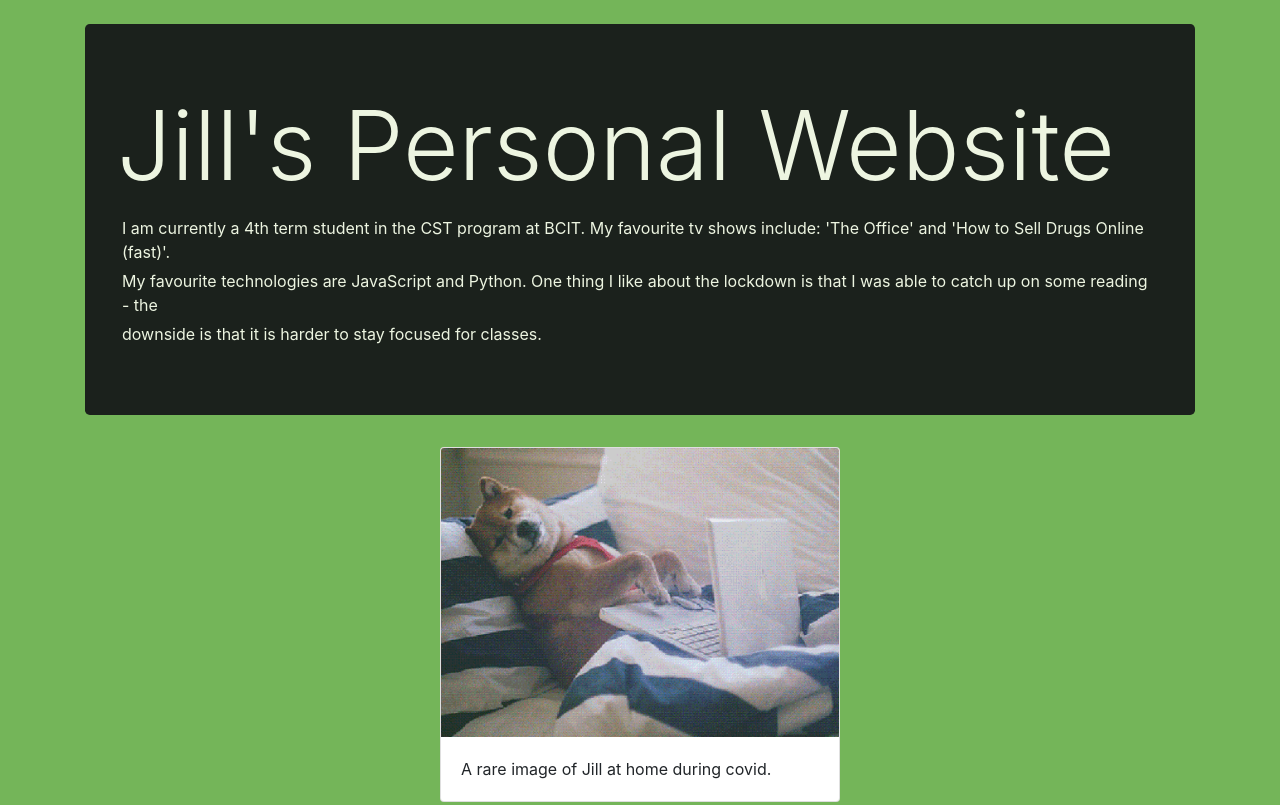
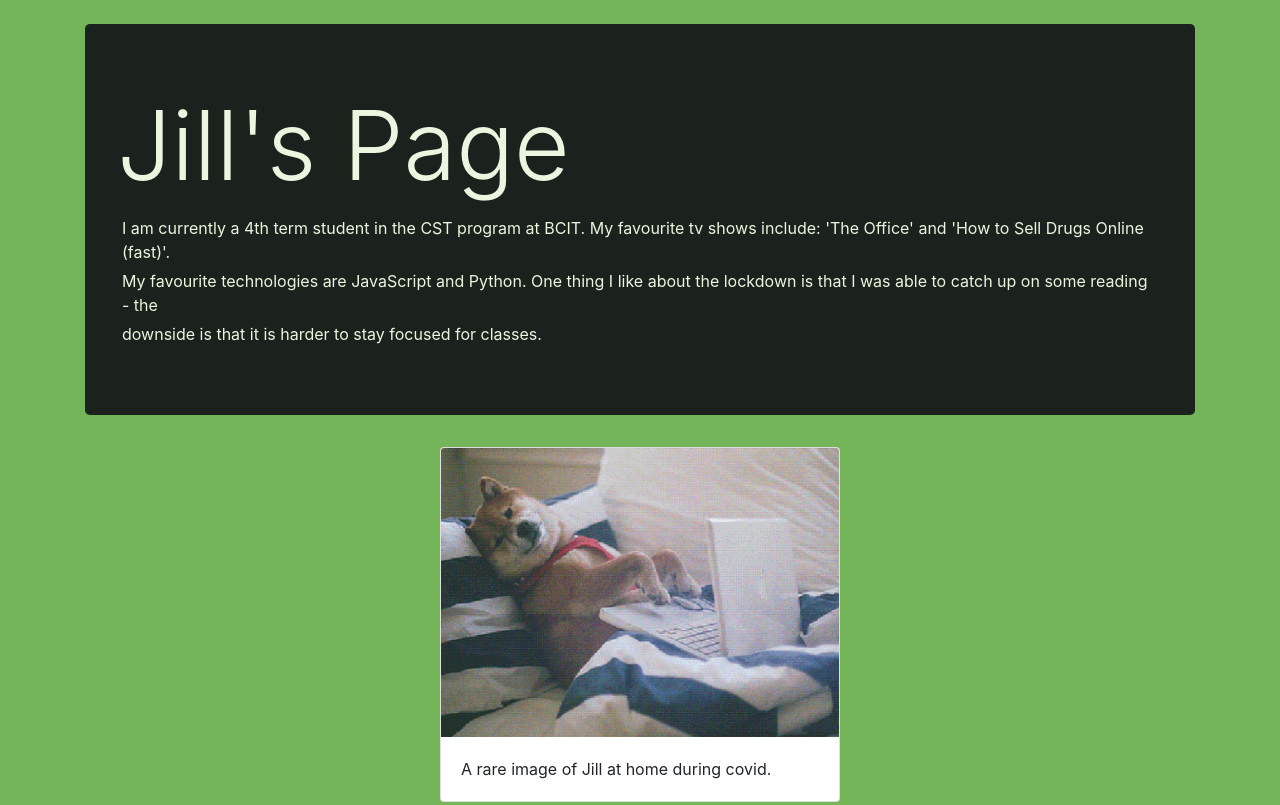
Before and after one commit to jvina/jvina.github.io, a plain HTML site: page index.html in a window 1280 px wide. Shown: the top 805 px of the page. Drawn offline with nearby package versions, Linux system fonts and the light colour scheme.

Commit message:
styling changes

```diff
--- a/index.html
+++ b/index.html
@@ -13,7 +13,7 @@
     <div class="container">
         <br/>
         <div class="jumbotron font-color jumbo-background" id="top">
-            <h1 class="display-1">Jill's Personal Website</h1>
+            <h1 class="display-1">Jill's Page</h1>
             <p class="margin-5 ptop5">I am currently a 4th term student in the CST program at BCIT. My favourite tv shows include: 'The Office' and 'How to Sell Drugs Online (fast)'.</p>
             <p class="margin-5">My favourite technologies are JavaScript and Python. One thing I like about the lockdown is that I was able to catch up on some reading - the   </p>
             <p class="margin-5">downside is that it is harder to stay focused for classes.</p>
```
